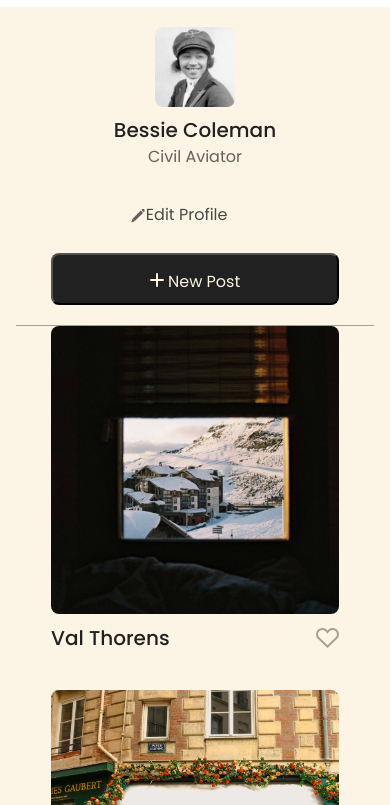
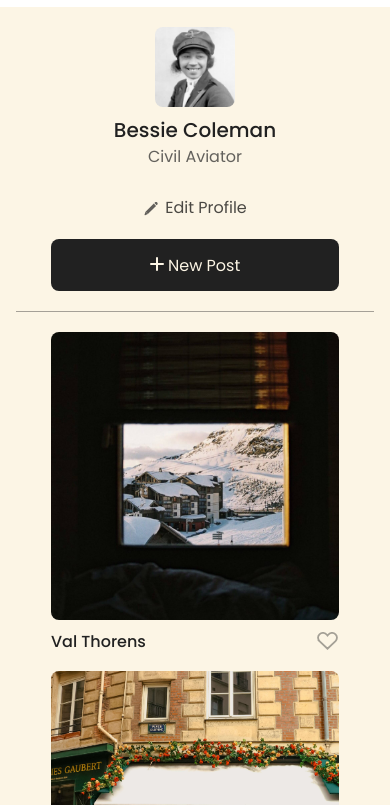
Before and after one commit to fmwamba/se_project_spots, a plain HTML site: page index.html in a window 390 px wide. Shown: the part 39-844 px from the top of the page. Drawn offline with Linux system fonts and the light colour scheme.

```diff
--- a/blocks/card.css
+++ b/blocks/card.css
@@ -37,11 +37,17 @@
 }
 
 .card__like-btn:hover {
-  opacity: 0.4;
+  opacity: 1;
 }
 
 @media screen and (max-width: 627px) {
   .card__image {
     height: 288px;
   }
+  .card__title {
+    font-size: 16px;
+  }
+  .card__like-btn {
+    height: 18px;
+  }
 }
--- a/blocks/cards.css
+++ b/blocks/cards.css
@@ -1,5 +1,5 @@
 .cards {
-  padding-top: 20px 0 40px;
+  padding: 20px 0 40px;
   border-bottom: 1px solid #21212166;
 }
 
@@ -16,5 +16,9 @@
 @media screen and (max-width: 627px) {
   .cards__list {
     grid-template-columns: repeat(auto-fit, 288px);
+    row-gap: 20px;
+  }
+  .cards {
+    padding-bottom: 20px;
   }
 }
--- a/blocks/page.css
+++ b/blocks/page.css
@@ -1,5 +1,5 @@
 .page {
-  font-family: "Poppins";
+  font-family: "Poppins", Arial, Helvetica, sans-serif;
   background-color: #fcf5e5;
   min-height: 100vh;
   color: #212121;
--- a/blocks/profile.css
+++ b/blocks/profile.css
@@ -1,6 +1,6 @@
 .profile {
   display: flex;
-  align-items: center;
+
   margin-left: auto;
   padding: 34px 0 20px;
   border-bottom: 1px rgba(33, 33, 33, 0.4) solid;
@@ -49,12 +49,13 @@
 .profile__edit-btn {
   margin-top: auto;
   opacity: 70%;
-  padding: 8px 16px;
+
   border: none;
   background-color: #fcf5e5;
   cursor: pointer;
   display: flex;
   align-items: center;
+  gap: 6px;
 }
 
 .profile__edit-btn:hover {
@@ -69,6 +70,7 @@
   gap: 8px;
   border-radius: 8px;
   height: 52px;
+  border: none;
   background-color: #212121;
   color: #fcf5e5;
   cursor: pointer;
@@ -119,4 +121,7 @@
     max-width: 288px;
     width: 100%;
   }
+  .profile__edit-btn {
+    margin: 0 auto;
+  }
 }
--- a/index.html
+++ b/index.html
@@ -43,7 +43,11 @@
               />
               <div class="card__content">
                 <h2 class="card__title">Val Thorens</h2>
-                <button type="button" class="card__like-btn"></button>
+                <button
+                  type="button"
+                  class="card__like-btn"
+                  aria-label="Like this location"
+                ></button>
               </div>
             </li>
             <li class="card">
```
Also changed, not shown: 1 other file.
